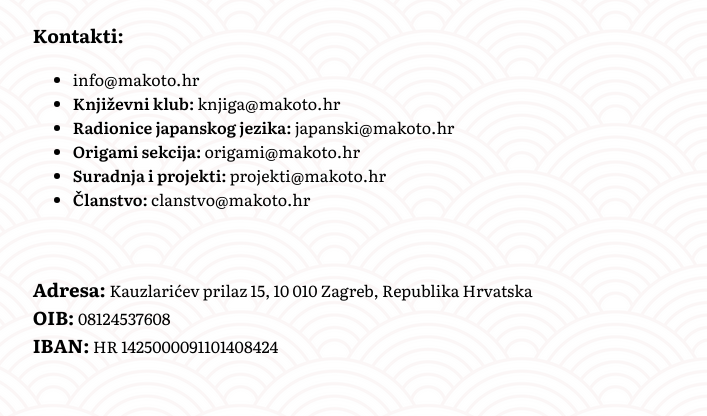
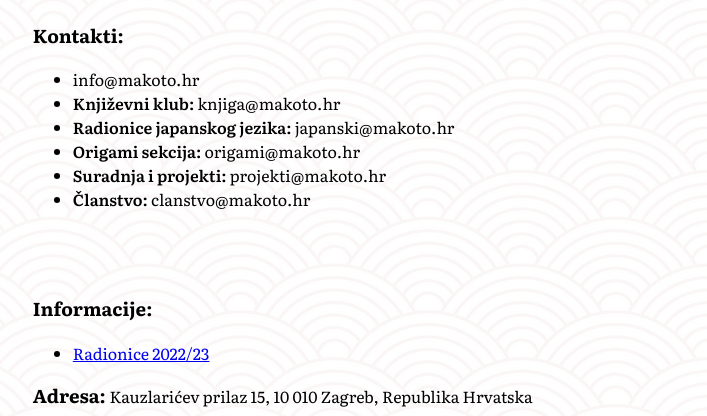
Before and after one commit to Makoto-hr-jp/makoto-japanski, a plain HTML site: page index.html in a window 1280 px wide. Shown: the part 252-668 px from the top of the page, without its empty margins (228-935 px from the left). Drawn offline with Linux system fonts and the light colour scheme.

Commit message:
Dodan link za tekst o radionicama (tekst je još stari).

```diff
--- a/index.html
+++ b/index.html
@@ -40,6 +40,10 @@
 			</ul>
 			<br>
 			<br>
+		<h3>Informacije:</h3>
+			<ul>
+				<li><a href="https://makoto-hr-jp.github.io/makoto-japanski/radionice">Radionice 2022/23</a></li>
+			</ul>
 		<h3 style="display: inline;"> Adresa: </h3> Kauzlarićev prilaz 15, 10 010 Zagreb, Republika Hrvatska
 		<br>
 		<h3 style="display: inline;"> OIB: </h3> 08124537608
```
